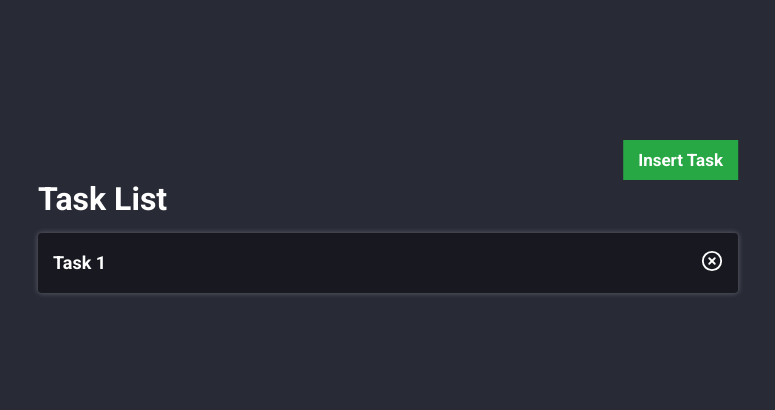
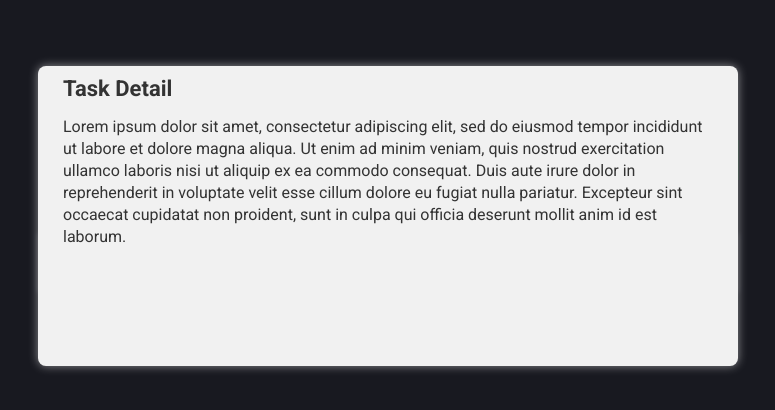
Before and after one commit to Cleiton-D/TaskApp, a React (Create React App) app: page / in a window 1280 px wide. Shown: the part 184-594 px from the top of the page, without its empty margins (252-1027 px from the left). Built offline with nearby package versions, Linux system fonts and the light colour scheme.

Commit message:
Add modal to detail task

```diff
--- /dev/null
+++ b/src/components/DetailModal/index.tsx
@@ -0,0 +1,43 @@
+import React, { useRef, useCallback, MouseEvent } from 'react';
+
+import { Container, Content } from './styles';
+
+type DetailModalProps = {
+  close(): void;
+};
+
+const DetailModal: React.FC<DetailModalProps> = ({ close }) => {
+  const modalRef = useRef<HTMLDivElement>(null);
+
+  const handleClick = useCallback(
+    (event: MouseEvent) => {
+      if (modalRef.current) {
+        const eventTarget = event.target as Node;
+
+        if (!modalRef.current.contains(eventTarget)) {
+          close();
+        }
+      }
+    },
+    [close]
+  );
+
+  return (
+    <Container onClick={handleClick}>
+      <Content ref={modalRef}>
+        <strong>Task Detail</strong>
+        <p>
+          Lorem ipsum dolor sit amet, consectetur adipiscing elit, sed do
+          eiusmod tempor incididunt ut labore et dolore magna aliqua. Ut enim ad
+          minim veniam, quis nostrud exercitation ullamco laboris nisi ut
+          aliquip ex ea commodo consequat. Duis aute irure dolor in
+          reprehenderit in voluptate velit esse cillum dolore eu fugiat nulla
+          pariatur. Excepteur sint occaecat cupidatat non proident, sunt in
+          culpa qui officia deserunt mollit anim id est laborum.
+        </p>
+      </Content>
+    </Container>
+  );
+};
+
+export default DetailModal;
--- /dev/null
+++ b/src/components/DetailModal/styles.ts
@@ -0,0 +1,35 @@
+import styled from 'styled-components';
+
+export const Container = styled.div`
+  height: 100vh;
+  width: 100%;
+  position: absolute;
+  top: 0;
+  background-color: rgba(0, 0, 0, 0.4);
+
+  display: flex;
+  justify-content: center;
+  align-items: center;
+`;
+
+export const Content = styled.div`
+  max-width: 700px;
+  width: 100%;
+  height: 300px;
+  padding: 10px 25px 20px;
+  border-radius: 8px;
+  box-shadow: 0px 0px 10px rgba(255, 255, 255, 0.5);
+
+  background-color: #f1f1f1;
+  color: #333;
+
+  > strong {
+    display: inline-block;
+    font-size: 22px;
+    margin-bottom: 15px;
+  }
+
+  > p {
+    line-height: 22px;
+  }
+`;
--- a/src/pages/Dashboard/index.tsx
+++ b/src/pages/Dashboard/index.tsx
@@ -1,13 +1,16 @@
-import React, { useCallback } from 'react';
+import React, { useCallback, useState } from 'react';
 import { useHistory } from 'react-router-dom';
 import { FiXCircle } from 'react-icons/fi';
 
 import ActionButton from '../../components/ActionButton';
 import Button from '../../components/Button';
+import DetailModal from '../../components/DetailModal';
 
 import { Container, Content, TaskList } from './styles';
 
 const Dashboard: React.FC = () => {
+  const [showModal, setShowModal] = useState(true);
+
   const history = useHistory();
 
   const handleDelete = useCallback((event: React.MouseEvent) => {
@@ -18,7 +21,12 @@ const Dashboard: React.FC = () => {
     history.push('new');
   }, [history]);
 
+  const handleCloseModal = useCallback(() => {
+    setShowModal(false);
+  }, []);
+
   return (
+    <>
       <Container>
         <Content>
           <Button color="#28a745" onClick={handleNewTask}>
@@ -35,6 +43,8 @@ const Dashboard: React.FC = () => {
           </TaskList>
         </Content>
       </Container>
+      {showModal && <DetailModal close={handleCloseModal} />}
+    </>
   );
 };
 
```
Lines whose indentation alone changed are shown as unchanged.
